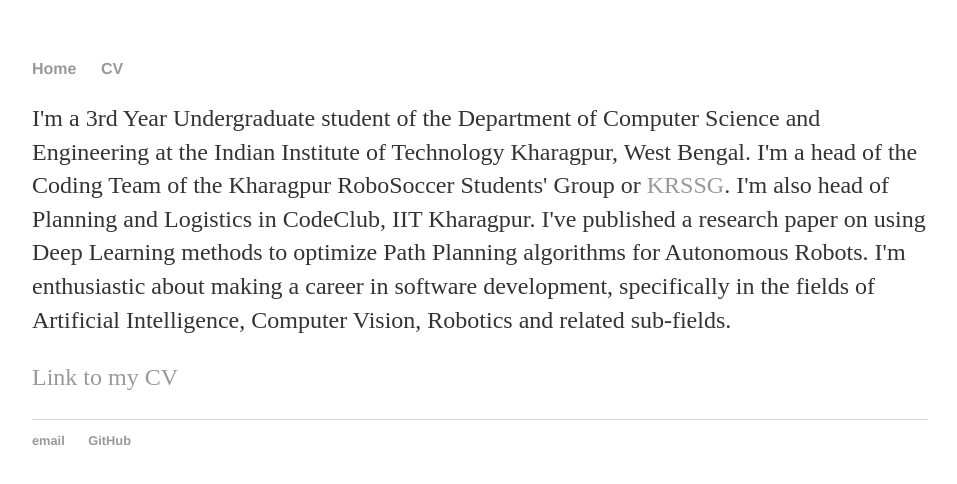
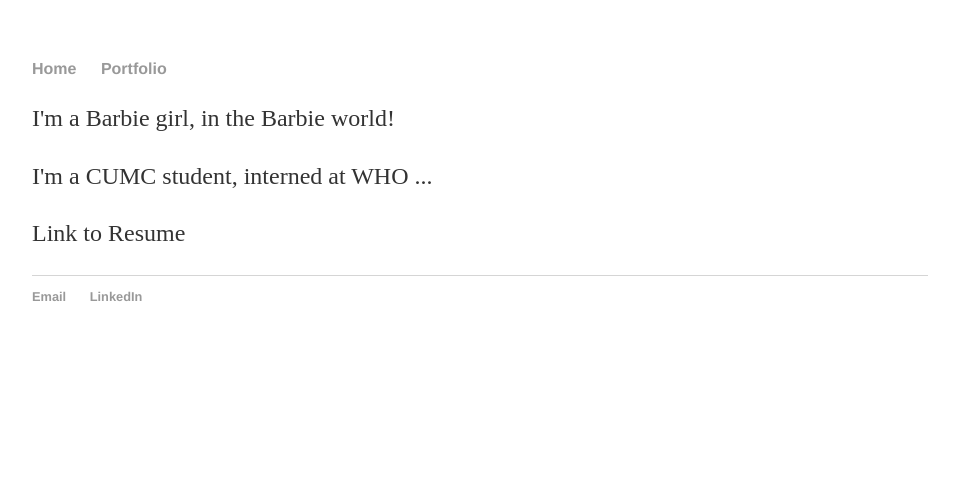
Before and after one commit to shamin1998/shamin1998.github.io, a Jekyll site: the page built from cv/index.html, in a window 1280 px wide. Shown: the top 484 px of the page, without its empty margins (160-1117 px from the left). Built offline with Jekyll 4.4.1, drawn with Linux system fonts in a browser that asks for light colours.

Commit message:
aanchal website

```diff
--- a/_layouts/default.html
+++ b/_layouts/default.html
@@ -9,7 +9,7 @@
 			<nav>
 	    		<ul>
 	        		<li><a href="/">Home</a></li>
-	        		<li><a href="/cv">CV</a></li>
+	        		<li><a href="/cv">Portfolio</a></li>
 	    		</ul>
 			</nav>
 			<div class="container">
@@ -19,8 +19,8 @@
 			</div><!-- /.container -->
 			<footer>
 	    		<ul>
-	        		<li><a href="mailto:shamin@iitkgp.ac.in">email</a></li>
-	        		<li><a href="https://github.com/shamin1998">GitHub</a></li>
+	        		<li><a href="mailto:ac5194@cumc.columbia.edu">Email</a></li>
+	        		<li><a href="https://www.linkedin.com/in/aanchalc/">LinkedIn</a></li>
 				</ul>
 			</footer>
 		</body>
--- a/cv/index.html
+++ b/cv/index.html
@@ -3,6 +3,7 @@
 title: About Shamin Aggarwal
 ---
 <div class="blurb">
-	<p>I'm a 3rd Year Undergraduate student of the Department of Computer Science and Engineering at the Indian Institute of Technology Kharagpur, West Bengal. I'm a head of the Coding Team of the Kharagpur RoboSoccer Students' Group or <a href="https://krssg.in">KRSSG</a>. I'm also head of Planning and Logistics in CodeClub, IIT Kharagpur. I've published a research paper on using Deep Learning methods to optimize Path Planning algorithms for Autonomous Robots. I'm enthusiastic about making a career in software development, specifically in the fields of Artificial Intelligence, Computer Vision, Robotics and related sub-fields.</p>
-  <p><a href="https://drive.google.com/file/d/1DnRxaJDNXEkhfStLMqoj2HQuXsWpsFSS/view?usp=sharing">Link to my CV</a></p>
+	<p>I'm a Barbie girl, in the Barbie world!</p>
+  <p>I'm a CUMC student, interned at WHO ...</p>
+  <p>Link to Resume</p>
 </div><!-- /.blurb -->
--- a/index.html
+++ b/index.html
@@ -6,5 +6,5 @@
 	<h1>Hi, I'm Aanchal Chandwani</h1>
 	<p>Give me PhD. Give me PhD. Give me PhD. Give me PhD. Give me PhD. Give me PhD. Give me PhD. Give me PhD. Give me PhD. Give me PhD. Give me PhD. </p>
   <p><a href="/cv">For professional purposes</a></p>
-  <p><a href="https://www.facebook.com/shamin.aggarwal">For unprofessional purposes</a></p>
+  <p><a href="https://www.instagram.com/aaaaanchallllll/">For unprofessional purposes</a></p>
 </div><!-- /.blurb -->
```
